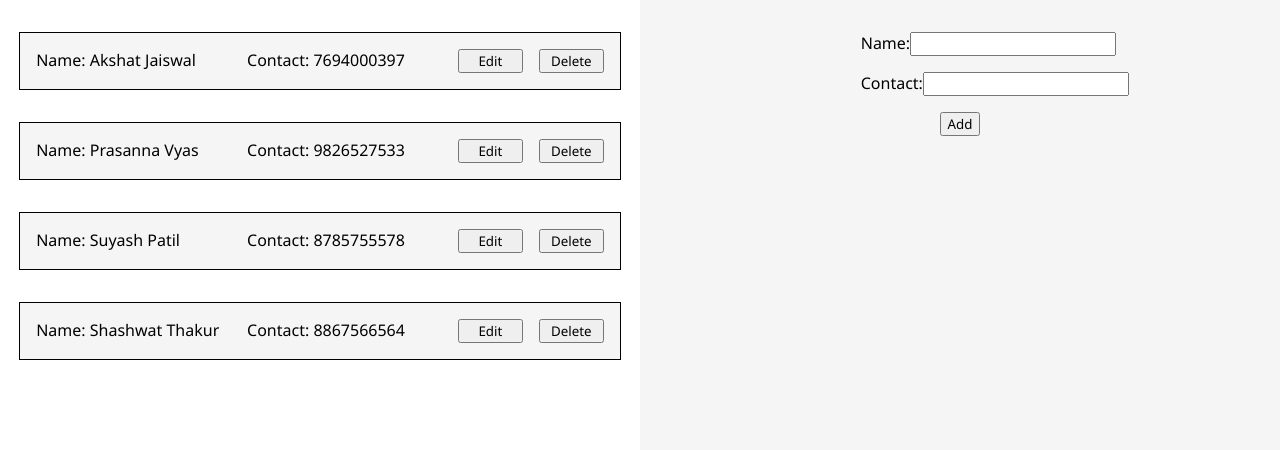
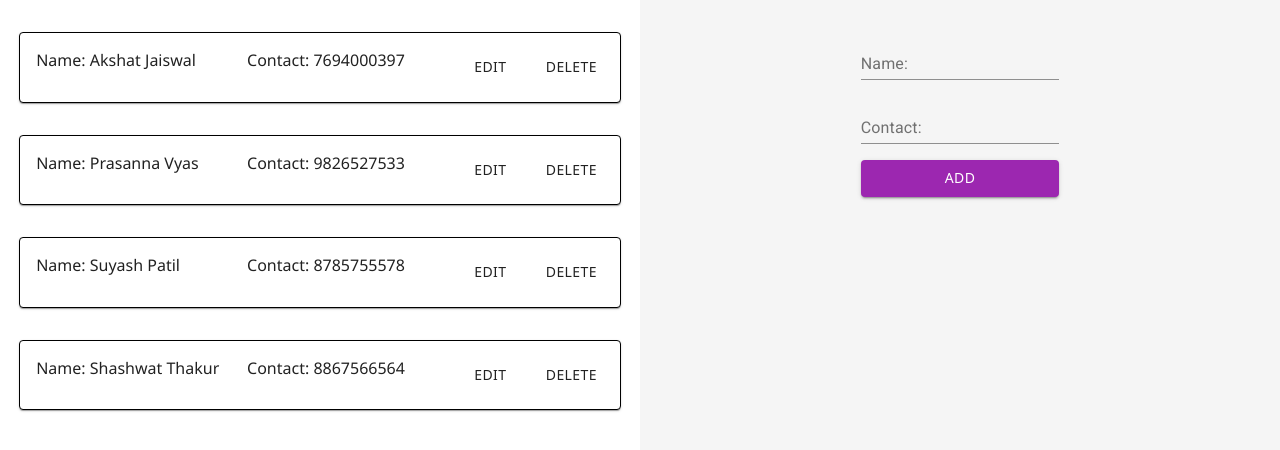
Before and after one commit to Akshatjaiswal5/Crud-app-1, a React (Create React App) app: page / in a window 1280 px wide. Shown: the top 450 px of the page. Built offline with nearby package versions, Linux system fonts and the light colour scheme.

Commit message:
first draft material ui

```diff
--- a/package.json
+++ b/package.json
@@ -3,6 +3,7 @@
   "version": "0.1.0",
   "private": true,
   "dependencies": {
+    "@material-ui/core": "^4.12.4",
     "@testing-library/jest-dom": "^5.11.6",
     "@testing-library/react": "^11.2.2",
     "@testing-library/user-event": "^12.5.0",
--- a/public/index.html
+++ b/public/index.html
@@ -24,6 +24,10 @@
       work correctly both with client-side routing and a non-root public URL.
       Learn how to configure a non-root public URL by running `npm run build`.
     -->
+    <link
+      rel="stylesheet"
+      href="https://fonts.googleapis.com/css?family=Roboto:300,400,500,700&display=swap"
+    />
     <title>React App</title>
   </head>
   <body>
--- a/src/App.tsx
+++ b/src/App.tsx
@@ -1,8 +1,10 @@
 import React, { useState } from "react";
 import "./App.css";
-import Card from "./Card";
+import ContactCard from "./ContactCard";
 import Form from "./Form";
 import Contact from "./Contact";
+import { ThemeProvider } from "@material-ui/core";
+import theme from "./Theme";
 
 const INIT_DATA: Contact[] = [
   {
@@ -69,11 +71,11 @@ const App = () => {
   };
 
   return (
-    <>
+    <ThemeProvider theme={theme}>
       <div className="left-panel">
         {contactList.map((contact) => {
           return (
-            <Card
+            <ContactCard
               key={contact.key}
               contact={contact}
               editContact={editContact}
@@ -88,7 +90,7 @@ const App = () => {
           onFinish={currContact.key !== "" ? updateContact : addContact}
         />
       </div>
-    </>
+    </ThemeProvider>
   );
 };
 
--- a/src/Card.tsx
+++ b/src/ContactCard.tsx
@@ -1,10 +1,11 @@
 import React from "react";
-import "./Card.css";
+import "./ContactCard.css";
 import Contact from "./Contact";
+import { Button, Card } from "@material-ui/core";
 
 type ContactCRUDHandler = (cnt: Contact) => void;
 
-const Card = (
+const ContactCard = (
   {
     contact,
     editContact,
@@ -17,25 +18,25 @@ const Card = (
   key: string
 ) => {
   return (
-    <div className="card" key={key}>
+    <Card className="card" key={key}>
       <label>Name: {contact.name}</label>
       <label>Contact: {contact.contact}</label>
-      <button
+      <Button
         onClick={(e) => {
           editContact(contact);
         }}
       >
         Edit
-      </button>
-      <button
+      </Button>
+      <Button
         onClick={(e) => {
           deleteContact(contact);
         }}
       >
         Delete
-      </button>
-    </div>
+      </Button>
+    </Card>
   );
 };
 
-export default Card;
+export default ContactCard;
--- a/src/Form.tsx
+++ b/src/Form.tsx
@@ -1,6 +1,7 @@
 import React, { useEffect, useState } from "react";
 import "./Form.css";
 import Contact from "./Contact";
+import { Button, Input, InputLabel, FormControl } from "@material-ui/core";
 
 type ContactCRUDHandler = (cnt: Contact) => void;
 
@@ -48,31 +49,31 @@ const Form = ({
 
   return (
     <form onSubmit={submitHandler} className="form">
-      <div className="form-elem">
-        <label htmlFor="name">Name:</label>
-        <input
+      <FormControl className="form-elem">
+        <InputLabel htmlFor="name">Name:</InputLabel>
+        <Input
           type="text"
           name="name"
           id="name"
           value={enteredContact.name}
           onChange={nameChangeHandler}
         />
-      </div>
-      <div className="form-elem">
-        <label htmlFor="contact">Contact:</label>
-        <input
+      </FormControl>
+      <FormControl className="form-elem">
+        <InputLabel htmlFor="contact">Contact:</InputLabel>
+        <Input
           type="text"
           name="contact"
           id="contact"
           value={enteredContact.contact}
           onChange={contactChangeHandler}
         />
-      </div>
-      <div className="form-elem">
-        <button type="submit">
+      </FormControl>
+      <FormControl className="form-elem">
+        <Button type="submit" variant="contained" color="primary">
           {currContact.key !== "" ? "Update" : "Add"}
-        </button>
-      </div>
+        </Button>
+      </FormControl>
     </form>
   );
 };
--- /dev/null
+++ b/src/Theme.tsx
@@ -0,0 +1,16 @@
+import { createTheme } from "@material-ui/core/styles";
+import purple from "@material-ui/core/colors/purple";
+import green from "@material-ui/core/colors/green";
+
+const theme = createTheme({
+  palette: {
+    primary: {
+      main: purple[500],
+    },
+    secondary: {
+      main: green[500],
+    },
+  },
+});
+
+export default theme;
```
Also changed, not shown: src/ContactCard.css (renamed from src/Card.css), 1 other file (tests, documents, lock files or other folders).
